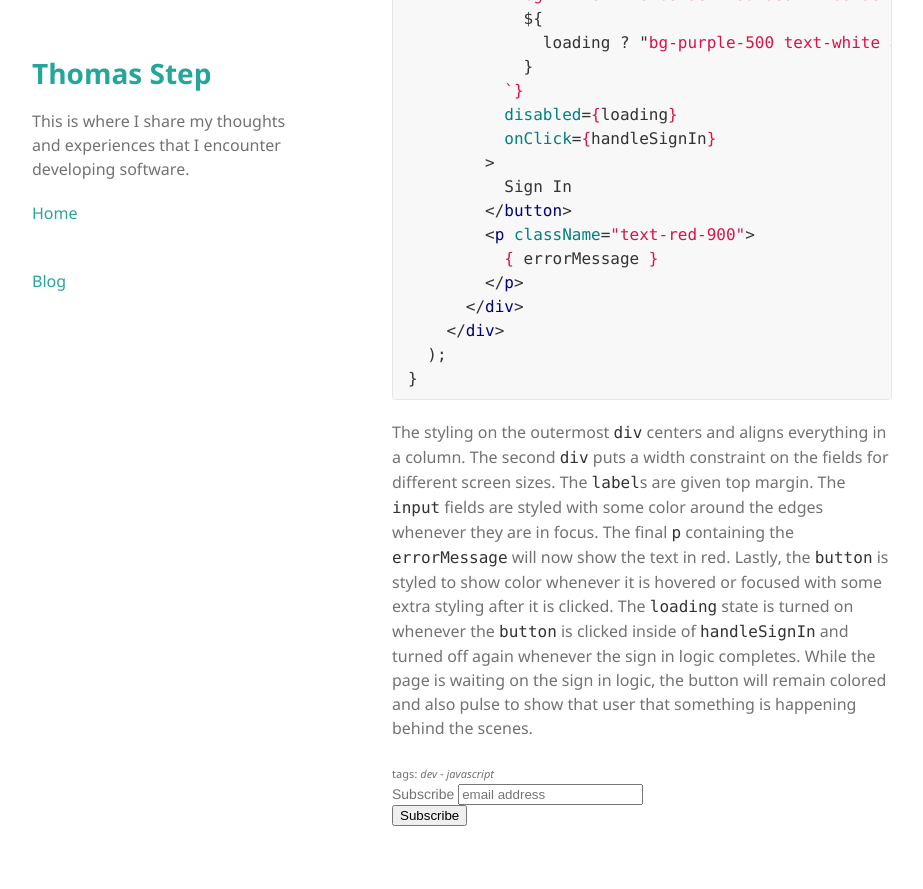
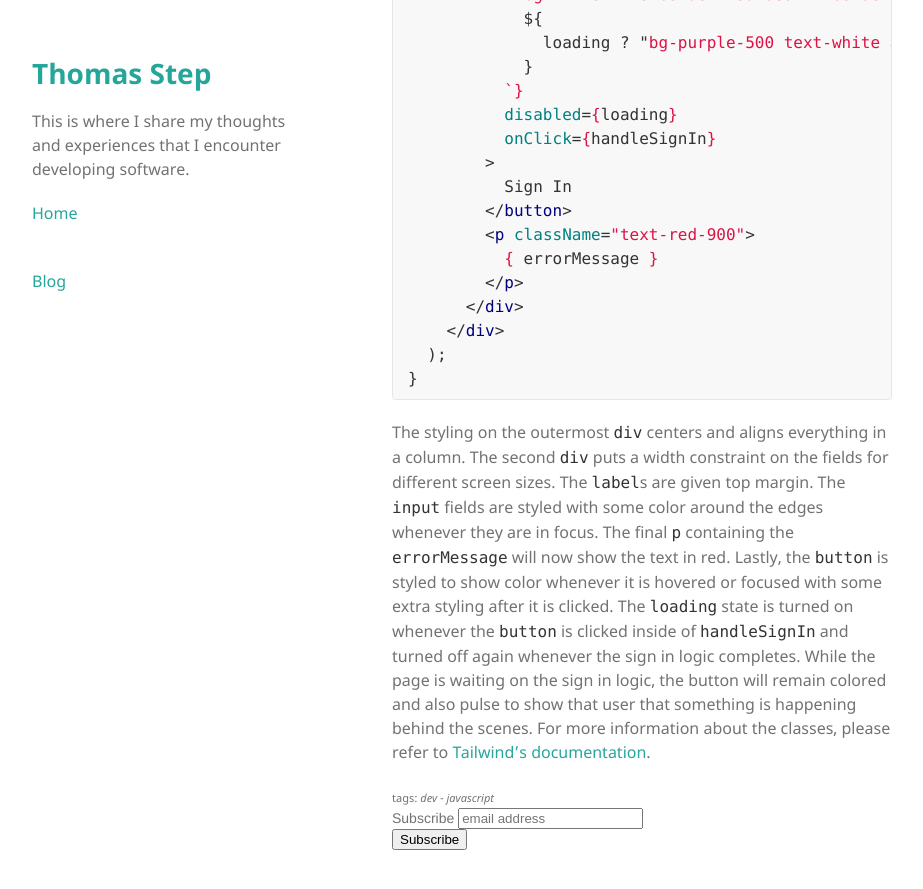
Before and after one commit to thomasstep/thomasstep.github.io, a Jekyll site: the page built from _posts/2021-06-23-how-to-make-a-form-with-html-react-and-tailwind-css.md, in a window 1280 px wide and 900 px high, scrolled down 3481 px. Shown: the top 889 px of the window, without its empty margins (178-1101 px from the left). Built offline with Jekyll 4.4.1, drawn with Linux system fonts in a browser that asks for light colours; comment, search, counter and statistics services are not loaded.

Commit message:
Add link to tailwind docs

````diff
--- a/_posts/2021-06-23-how-to-make-a-form-with-html-react-and-tailwind-css.md
+++ b/_posts/2021-06-23-how-to-make-a-form-with-html-react-and-tailwind-css.md
@@ -143,4 +143,4 @@ export default function SigninPage() {
 }
 ```
 
-The styling on the outermost `div` centers and aligns everything in a column. The second `div` puts a width constraint on the fields for different screen sizes. The `label`s are given top margin. The `input` fields are styled with some color around the edges whenever they are in focus. The final `p` containing the `errorMessage` will now show the text in red. Lastly, the `button` is styled to show color whenever it is hovered or focused with some extra styling after it is clicked. The `loading` state is turned on whenever the `button` is clicked inside of `handleSignIn` and turned off again whenever the sign in logic completes. While the page is waiting on the sign in logic, the button will remain colored and also pulse to show that user that something is happening behind the scenes.
+The styling on the outermost `div` centers and aligns everything in a column. The second `div` puts a width constraint on the fields for different screen sizes. The `label`s are given top margin. The `input` fields are styled with some color around the edges whenever they are in focus. The final `p` containing the `errorMessage` will now show the text in red. Lastly, the `button` is styled to show color whenever it is hovered or focused with some extra styling after it is clicked. The `loading` state is turned on whenever the `button` is clicked inside of `handleSignIn` and turned off again whenever the sign in logic completes. While the page is waiting on the sign in logic, the button will remain colored and also pulse to show that user that something is happening behind the scenes. For more information about the classes, please refer to [Tailwind's documentation](https://tailwindcss.com/docs).
````
